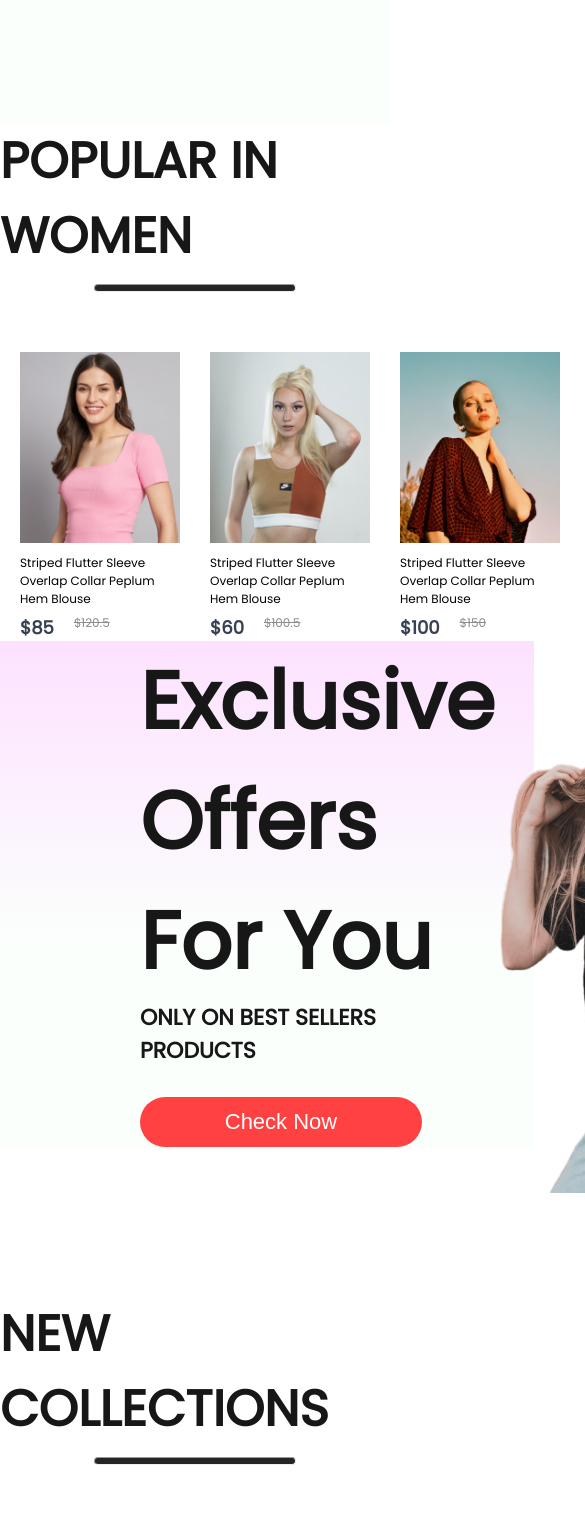
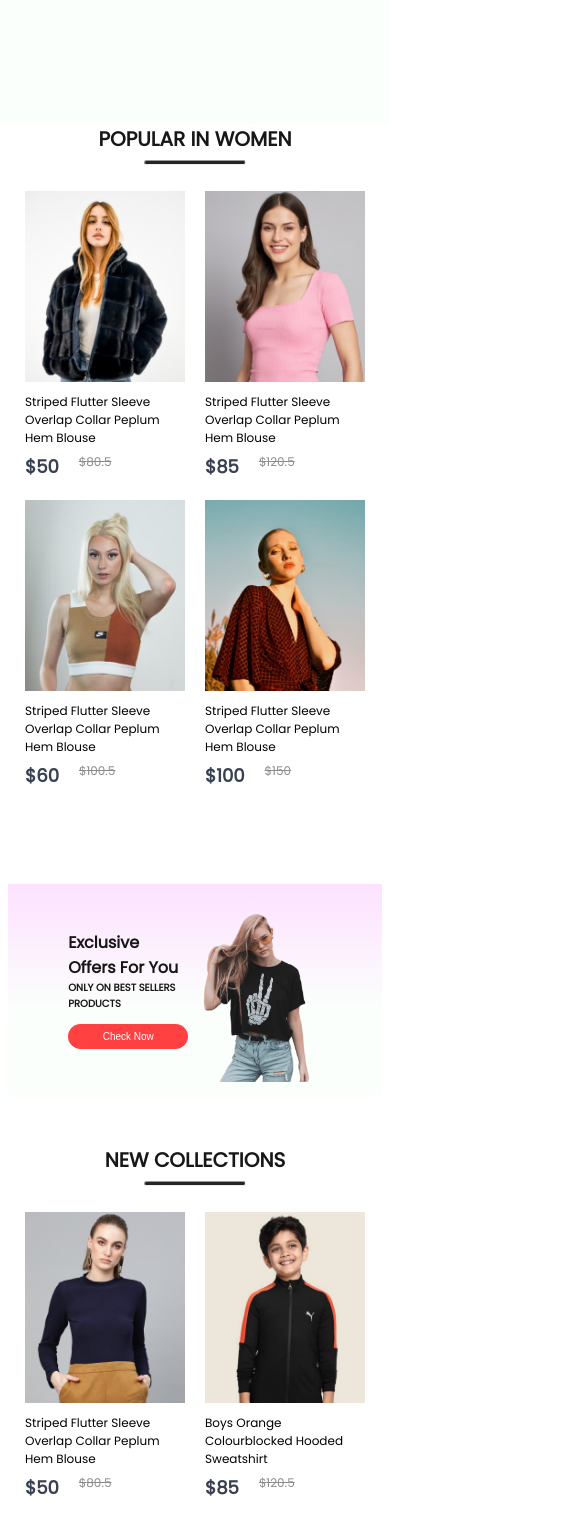
Before and after one commit to khoahotran/mern, a React (Create React App) app: page / in a window 390 px wide. Shown: the part 780-2299 px from the top of the page, 585 px wide, since content can reach past the window. Built offline with nearby package versions, Linux system fonts and the light colour scheme.

Commit message:
done to login-responsive at 4h21m

```diff
--- a/src/Components/Footer/Footer.css
+++ b/src/Components/Footer/Footer.css
@@ -52,3 +52,28 @@
     height: 3px;
     background: #c7c7c7;
 }
+@media(max-width: 800px) {
+    .footer {
+        gap: 20px;
+    }
+    .footer-logo {
+        gap: 10px;
+        align-items: end;
+    }
+    .footer-logo img {
+        width: 40px
+    }
+    .footer-logo p {
+        font-size: 25px;
+    }
+    .footer-links {
+        font-size: 14px;
+        gap: 10px;
+    }
+    .footer-social-icon img{
+        width: 22px;
+    }
+    .footer-copyright {
+        font-size: 13px;
+    }
+}
--- a/src/Components/NewCollections/NewCollections.css
+++ b/src/Components/NewCollections/NewCollections.css
@@ -22,3 +22,50 @@
     margin-top: 50px;
     gap: 30px;
 }
+@media(max-width: 1280px) {
+    .new-collections h1 {
+        font-size: 40px;
+    }
+    .new-collections hr {
+        width: 160px;
+        height: 4px;
+    }
+    .collections {
+        gap: 20px;
+        margin-top: 30px;
+    }
+}
+@media(max-width: 1024px) {
+    .new-collections h1 {
+        font-size: 30px;
+    }
+    .new-collections hr {
+        width: 120px;
+        height: 3px;
+    }
+    .collections {
+        gap: 15px;
+        margin-top: 20px;
+    }
+}
+@media(max-width: 800px) {
+    .new-collections {
+        gap: 6px;
+    }
+    .new-collections h1 {
+        font-size: 20px;
+    }
+    .new-collections hr {
+        width: 100px;
+    }
+    .collections {
+        gap: 5px;
+    }
+}
+@media(max-width: 500px) {
+    .collections {
+        display: grid;
+        grid-template-columns: 1fr 1fr;
+        gap: 20px;
+    }
+}
--- a/src/Components/NewsLetter/NewsLetter.css
+++ b/src/Components/NewsLetter/NewsLetter.css
@@ -48,3 +48,99 @@
     font-size: 16px;
     cursor: pointer;
 }
+@media(max-width: 1280px) {
+    .newsletter {
+        padding: 0px 80px;
+        margin-bottom: 120px;
+        gap: 20px;
+    }
+    .newsletter h1 {
+        font-size: 36px;
+    }
+    .newsletter p {
+        font-size: 16px;
+    }
+    .newsletter div {
+        width: 600px;
+        height: 60px;
+    }
+    .newsletter div input {
+        width: 400px;
+    }
+    .newsletter div button {
+        width: 160px;
+        height: 60px;
+    }
+}
+@media(max-width: 1024px) {
+    .newsletter {
+        margin-bottom: 60px;
+    }
+    .newsletter h1 {
+        font-size: 30px;
+    }
+    .newsletter p {
+        font-size: 14px;
+    }
+    .newsletter div {
+        width: 500px;
+        height: 50px;
+    }
+    .newsletter div input {
+        width: 300px;
+        font-size: 14px;
+    }
+    .newsletter div button {
+        width: 120px;
+        height: 50px;
+        font-size: 14px;
+    }
+}
+@media(max-width: 800px) {
+    .newsletter {
+        margin-bottom: 30px;
+        height: 35vh;
+    }
+    .newsletter h1 {
+        font-size: 18px;
+    }
+    .newsletter p {
+        font-size: 12px;
+    }
+    .newsletter div {
+        width: 400px;
+        height: 40px;
+    }
+    .newsletter div input {
+        width: 200px;
+        font-size: 13px;
+    }
+    .newsletter div button {
+        width: 100px;
+        height: 40px;
+        font-size: 13px;
+    }
+}
+@media(max-width: 500px) {
+    .newsletter {
+        height: 25vh;
+        width: 100%;
+        padding: 0;
+        gap: 15px;
+    }
+    .newsletter h1 {
+        font-size: 16px;
+    }
+    .newsletter p {
+        font-size: 13px;
+        max-width: 200px;
+        text-align: center;
+
+    }
+    .newsletter div {
+        width: 290px;
+    }
+    .newsletter div input {
+        width: 130px;
+    }
+}
--- a/src/Components/Offers/Offers.css
+++ b/src/Components/Offers/Offers.css
@@ -42,3 +42,90 @@
     justify-content: flex-end;
     padding-top: 50px;
 }
+@media(max-width: 1280px) {
+    .offers {
+        padding: 0px 20px;
+        margin-bottom: 120px;
+    }
+   .offers-left h1 {
+        font-size: 40px;
+    }
+    .offers-left p {
+        font-size: 18px;
+    }
+    .offers-right img {
+        width: 300px;
+    }
+    .offers-left button {
+        width: 220px;
+        height: 50px;
+        font-size: 18px;
+    }
+    .offers-right {
+        padding-top: 30px;
+    }
+}
+@media(max-width: 1024px) {
+    .offers {
+        padding: 0px 60px;
+        margin-bottom: 80px;
+        height: 40vh;
+    }
+   .offers-left h1 {
+        font-size: 30px;
+    }
+    .offers-left p {
+        font-size: 16px;
+    }
+    .offers-right img {
+        width: 200px;
+    }
+    .offers-left button {
+        width: 160px;
+        height: 40px;
+        font-size: 16px;
+    }
+    .offers-right {
+        padding-top: 10px;
+    }
+}
+@media(max-width: 800px) {
+    .offers {
+        margin-bottom: 60px;
+    }
+   .offers-left h1 {
+        font-size: 22px;
+    }
+    .offers-left p {
+        font-size: 13px;
+    }
+    .offers-right img {
+        width: 180px;
+    }
+    .offers-left button {
+        width: 140px;
+        height: 30px;
+        font-size: 12px;
+    }
+}
+@media(max-width: 500px) {
+    .offers {
+        height: 25vh;
+        margin-bottom: 50px;
+    }
+   .offers-left h1 {
+        font-size: 16px;
+    }
+    .offers-left p {
+        font-size: 10px;
+    }
+    .offers-right img {
+        width: 120px;
+    }
+    .offers-left button {
+        width: 120px;
+        height: 25px;
+        font-size: 10px;
+        margin-top: 12px;
+    }
+}
--- a/src/Components/Popular/Popular.css
+++ b/src/Components/Popular/Popular.css
@@ -21,3 +21,60 @@
     display: flex;
     gap: 30px;
 }
+@media(max-width: 1280px) {
+    .popular {
+        height: 70vh;
+    }
+    .popular h1 {
+        font-size: 40px;
+    }
+    .popular hr {
+        width: 160px;
+        height: 4px;
+    }
+    .popular-item {
+        gap: 20px;
+        margin-top: 30px;
+    }
+}
+@media(max-width: 1024px) {
+    .popular {
+        height: 60vh;
+    }
+    .popular h1 {
+        font-size: 30px;
+    }
+    .popular hr {
+        width: 120px;
+        height: 3px;
+    }
+    .popular-item {
+        gap: 15px;
+        margin-top: 20px;
+    }
+}
+@media(max-width: 800px) {
+    .popular {
+        height: 50vh;
+        gap: 6px;
+    }
+    .popular h1 {
+        font-size: 20px;
+    }
+    .popular hr {
+        width: 100px;
+    }
+    .popular-item {
+        gap: 5px;
+    }
+}
+@media(max-width: 500px) {
+    .popular {
+        height: 90vh;
+    }
+    .popular-item {
+        display: grid;
+        grid-template-columns: 1fr 1fr;
+        gap: 20px;
+    }
+}
--- a/src/Pages/CSS/LoginSignup.css
+++ b/src/Pages/CSS/LoginSignup.css
@@ -59,3 +59,53 @@
     font-size: 18px;
     font-weight: 500;
 }
+@media(max-width: 1280px) {
+    .loginsignup {
+        padding-top: 50px;
+    }
+    .loginsignup-container {
+        width: auto;
+        max-width: 500px;
+        max-height: 500px;
+    }
+    .loginsignup-container h1 {
+        margin: 10px 0;
+    }
+    .loginsignup-fields {
+        gap: 20px;
+        margin-top: 20px;
+    }
+    .loginsignup-fields input {
+        height: 65px;
+        width: 93%;
+    }
+    .loginsignup-container button {
+        width: 100%;
+    }
+    .loginsignup-login {
+        font-size: 16px;
+    }
+    .loginsignup-agree {
+        font-size: 14px;
+        gap: 10px;
+    }
+}
+@media(max-width: 800px) {
+    .loginsignup-container {
+        padding: 20px 30px;
+    }
+    .loginsignup-container h1 {
+        font-size: 24px;
+    }
+    .loginsignup-fields {
+        margin-top: 20px;
+    }
+    .loginsignup-fields input {
+        height: 50px;
+    }
+    .loginsignup-container button {
+        height: 50px;
+        font-size: 16px;
+    }
+
+}
--- a/src/Pages/CSS/ShopCategory.css
+++ b/src/Pages/CSS/ShopCategory.css
@@ -36,3 +36,53 @@
     font-size: 18px;
     font-weight: 500;
 }
+@media(max-width: 1280px) {
+    .shopcategory-banner {
+        margin: 20px auto;
+        width: 90%;
+    }
+    .shopcategory-indexSort {
+        width: 90%;
+        margin: auto;
+    }
+    .shopcategory-sort {
+        padding: 5px 10px;
+        font-size: 12px;
+    }
+    .shopcategory-indexSort p {
+        font-size: 12px;
+    }
+    .shopcategory-products {
+        width: 90%;
+        margin: 10px auto;
+        row-gap: 40px;
+    }
+    .shopcategory-products .item {
+        margin: auto;
+    }
+    .shopcategory-loadmore {
+        margin: 100px auto;
+        width: 200px;
+        height: 60px;
+        font-size: 16px;
+    }
+}
+@media(max-width: 800px) {
+    .shopcategory-banner {
+        width: 95%;
+    }
+    .shopcategory-products {
+        width: 95%;
+    }
+    .shopcategory-loadmore {
+        margin: 60px auto;
+        width: 150px;
+        height: 40px;
+        font-size: 13px;
+    }
+}
+@media(max-width: 500px) {
+    .shopcategory-products {
+        grid-template-columns: 1fr 1fr;
+    }
+}
```
